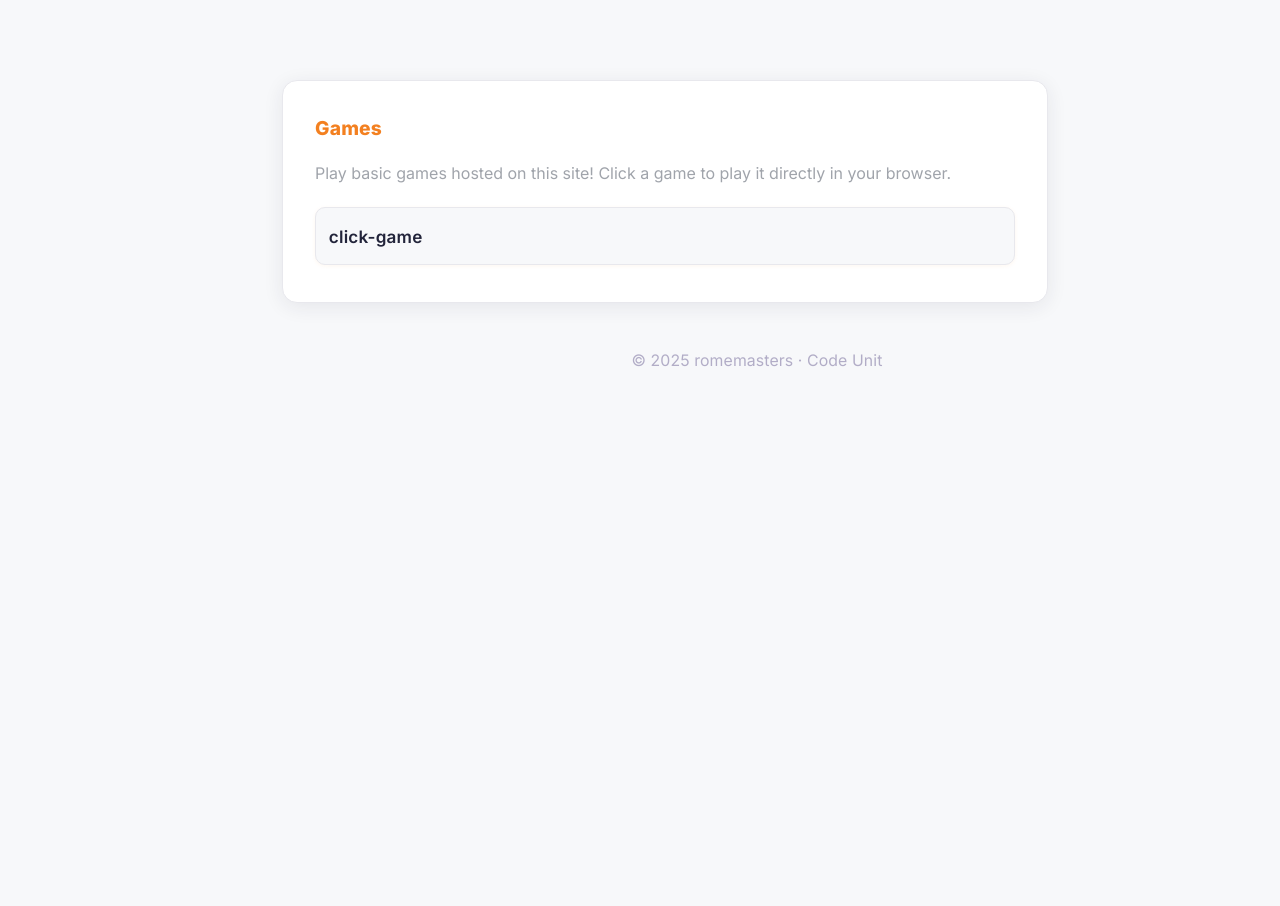
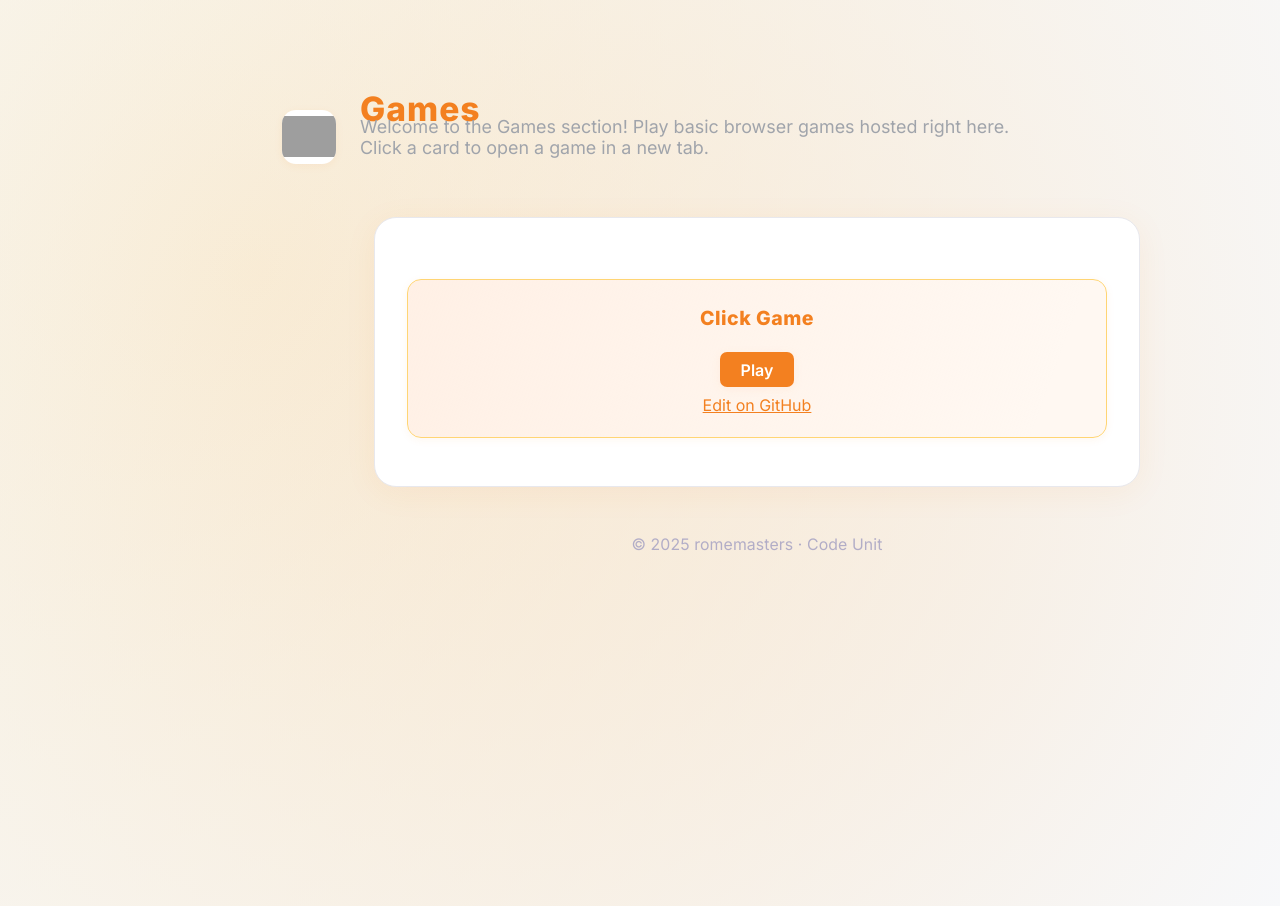
Before and after one commit to romemasters/romes-cool-projects, an Astro site: page /games in a window 1280 px wide. Built offline with nearby package versions, Linux system fonts and the light colour scheme; Astro itself is replaced by a stand-in of ours; grey boxes are pictures that could not be loaded.

Commit message:
Update games.astro

```diff
--- a/src/pages/games.astro
+++ b/src/pages/games.astro
@@ -19,6 +19,37 @@ const logoUrl = "https://raw.githubusercontent.com/romemasters/romes-cool-projec
       background: #f7f8fa;
       color: #22243a;
       margin: 0;
+      min-height: 100vh;
+      /* fun background for games section */
+      background-image: radial-gradient(circle at 20% 30%, #ffd57433 0%, #f7f8fa 100%), radial-gradient(circle at 80% 75%, #f3802033 0%, #f7f8fa 100%);
+    }
+    .games-header {
+      display: flex;
+      align-items: center;
+      gap: 1.5em;
+      margin-bottom: 2em;
+      margin-top: 0.5em;
+    }
+    .games-logo {
+      width: 54px;
+      height: 54px;
+      border-radius: 14px;
+      background: #fff;
+      box-shadow: 0 2px 8px #f3802012;
+      object-fit: contain;
+    }
+    .games-title {
+      font-size: 2.1em;
+      font-weight: 800;
+      color: #f38020;
+      letter-spacing: 1px;
+      margin-bottom: 0.15em;
+    }
+    .games-desc {
+      color: #a0a4ab;
+      font-size: 1.12em;
+      margin-bottom: 1.5em;
+      margin-top: -1em;
     }
     .cf-main {
       margin-left: 250px;
@@ -32,62 +63,101 @@ const logoUrl = "https://raw.githubusercontent.com/romemasters/romes-cool-projec
         margin-left: 0;
         padding: 80px 0.4em 1em 0.4em;
       }
+      .games-header { flex-direction: column; gap:0.6em;}
+      .games-title { font-size:1.25em;}
+      .games-logo { width:38px; height:38px;}
     }
-    .cf-card {
+    .games-card {
       background: #fff;
-      border-radius: 15px;
-      padding: 2.2em 2em 1.7em 2em;
-      box-shadow: 0 4px 20px #22243a15;
-      margin-bottom: 2.7em;
+      border-radius: 22px;
+      padding: 2.5em 2em 2em 2em;
+      box-shadow: 0 6px 32px #f3802012;
       border: 1px solid #e8e8ed;
       max-width: 700px;
+      margin: 0 auto 2.7em auto;
     }
-    .cf-card-h {
-      font-size: 1.2em;
+    .games-list {
+      display: grid;
+      grid-template-columns: repeat(auto-fit, minmax(210px, 1fr));
+      gap: 1.2em;
+      margin-top: 1.3em;
+      margin-bottom: 1em;
+      padding: 0;
+      list-style: none;
+    }
+    .game-tile {
+      background: linear-gradient(110deg, #ffb47e33 0%, #fff8f2 90%);
+      border-radius: 14px;
+      box-shadow: 0 2px 8px #f3802011;
+      border: 1px solid #ffd574;
+      display: flex;
+      flex-direction: column;
+      align-items: center;
+      padding: 1.6em 1em 1.4em 1em;
+      transition: box-shadow 0.18s, border 0.18s, transform 0.18s;
+      cursor: pointer;
+      position: relative;
+      animation: fadeInTile 0.8s cubic-bezier(.7,.2,.17,1) forwards;
+      opacity: 0; transform: translateY(20px) scale(0.98);
+    }
+    .game-tile:nth-child(1) { animation-delay: 0.5s;}
+    .game-tile:nth-child(2) { animation-delay: 0.6s;}
+    .game-tile:nth-child(3) { animation-delay: 0.7s;}
+    .game-tile:nth-child(4) { animation-delay: 0.8s;}
+    .game-tile:nth-child(5) { animation-delay: 0.9s;}
+    @keyframes fadeInTile {
+      to { opacity: 1; transform: none;}
+    }
+    .game-tile:hover {
+      box-shadow: 0 8px 20px #f3802022;
+      border: 1.5px solid #f38020;
+      transform: translateY(-5px) scale(1.025);
+      background: linear-gradient(110deg, #ffd57466 0%, #fff 90%);
+    }
+    .game-title {
+      font-size: 1.22em;
       color: #f38020;
       font-weight: 700;
-      margin-bottom: 1.2em;
-      letter-spacing: 0.2px;
+      margin-bottom: 0.6em;
+      text-align: center;
+      letter-spacing: 0.5px;
     }
-    .cf-game-list {
-      list-style: none;
-      padding: 0;
-      margin: 0;
+    .game-link-btn {
+      display: inline-block;
+      margin-top: 0.7em;
+      background: #f38020;
+      color: #fff;
+      border: none;
+      border-radius: 7px;
+      padding: 0.45em 1.3em;
+      font-size: 1em;
+      font-weight: 600;
+      text-decoration: none;
+      transition: background 0.19s;
+      box-shadow: 0 2px 8px #ffb47e22;
+      cursor: pointer;
     }
-    .cf-game-row {
-      display: flex;
-      align-items: center;
-      justify-content: space-between;
-      padding: 1.1em 0.8em;
-      border-radius: 10px;
-      margin-bottom: 0.6em;
-      background: #f7f8fa;
-      border: 1px solid #e8e8ed;
-      transition: box-shadow 0.13s, border 0.13s, background 0.13s;
-      box-shadow: 0 1px 4px #f3802011;
+    .game-link-btn:hover {
+      background: #ffd574;
+      color: #22243a;
     }
-    .cf-game-row:hover {
-      box-shadow: 0 4px 18px #f3802022;
-      border: 1px solid #ffb47e;
-      background: #fff8f2;
+    .game-edit-btn {
+      background: none;
+      border: none;
+      color: #f38020;
+      font-size: 1em;
+      margin-top: 0.5em;
+      cursor: pointer;
+      text-decoration: underline;
+      transition: color 0.19s;
+      font-weight: 500;
     }
-    .cf-game-link {
-      color: #22243a;
-      text-decoration: none;
-      font-weight: 600;
-      font-size: 1.07em;
-      letter-spacing: 0.2px;
-      flex: 1;
-      transition: color 0.17s;
-    }
-    .cf-game-link:hover {
-      color: #f38020;
-      text-decoration: underline;
-    }
+    .game-edit-btn:hover { color: #ffb47e; }
     .cf-no-games {
       color: #b2adc7;
-      padding: 1.5em 0;
+      padding: 2em 0;
       text-align: center;
+      font-size: 1.07em;
     }
     .cf-footer {
       color: #b2adc7;
@@ -100,15 +170,26 @@ const logoUrl = "https://raw.githubusercontent.com/romemasters/romes-cool-projec
 </head>
 <body>
   <main class="cf-main">
-    <section class="cf-section">
-      <div class="cf-card">
-        <div class="cf-card-h">Games</div>
-        <div style="color:#a0a4ab;margin-bottom:1.5em;">Play basic games hosted on this site! Click a game to play it directly in your browser.</div>
+    <div class="games-header">
+      <img class="games-logo" src={logoUrl} alt="Code Unit Logo" />
+      <div>
+        <div class="games-title">Games</div>
+        <div class="games-desc">Welcome to the Games section! Play basic browser games hosted right here.<br>Click a card to open a game in a new tab.</div>
+      </div>
+    </div>
+    <div class="games-card">
       {games.length > 0 ? (
-          <ul class="cf-game-list">
+        <ul class="games-list">
           {games.map(game => (
-              <li class="cf-game-row">
-                <a class="cf-game-link" href={`/games/${game}`} target="_blank" rel="noopener">{game.replace(/\.html$/,'')}</a>
+            <li class="game-tile" tabindex="0" onclick={`window.open('/games/${game}','_blank')`}>
+              <div class="game-title">{game.replace(/\.html$/, '').replace(/-/g, ' ').replace(/\b\w/g, l => l.toUpperCase())}</div>
+              <a class="game-link-btn" href={`/games/${game}`} target="_blank" rel="noopener">Play</a>
+              <a
+                class="game-edit-btn"
+                href={`https://github.com/romemasters/romes-cool-projects/edit/main/public/games/${game}`}
+                target="_blank"
+                rel="noopener"
+              >Edit on GitHub</a>
             </li>
           ))}
         </ul>
@@ -119,7 +200,6 @@ const logoUrl = "https://raw.githubusercontent.com/romemasters/romes-cool-projec
         </div>
       )}
     </div>
-    </section>
     <div class="cf-footer">
       &copy; {new Date().getFullYear()} romemasters · Code Unit
     </div>
```
Lines whose indentation alone changed are shown as unchanged.
